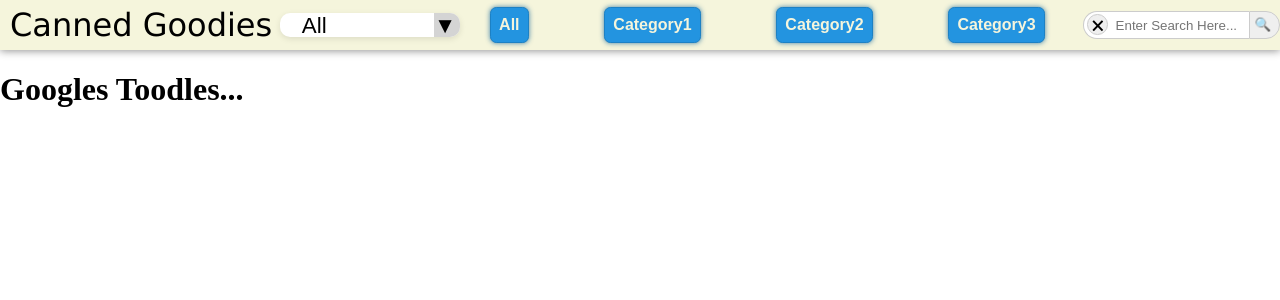
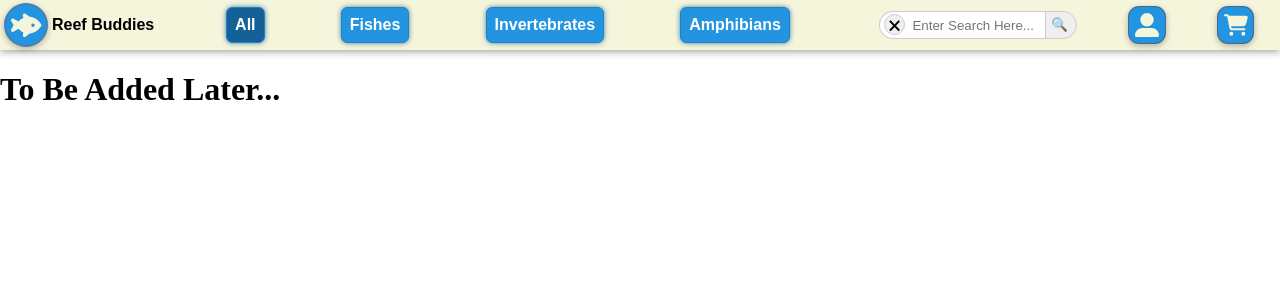
Before and after one commit to SattyikKundu/Codecademy-Portfolio-Project-5, a React (Vite) app in the folder client/: page / in a window 1280 px wide. Shown: the top 300 px of the page. Built offline with nearby package versions, Linux system fonts and the light colour scheme.

Commit message:
Added menu cart & profile buttons
Will add functionality later (and need to fix mobile as well)

```diff
--- a/client/package.json
+++ b/client/package.json
@@ -13,6 +13,9 @@
   "license": "ISC",
   "description": "",
   "dependencies": {
+    "@fortawesome/fontawesome-svg-core": "^6.7.2",
+    "@fortawesome/free-solid-svg-icons": "^6.7.2",
+    "@fortawesome/react-fontawesome": "^0.2.2",
     "axios": "^1.9.0",
     "react": "^19.1.0",
     "react-dom": "^19.1.0",
--- a/client/src/App/App.jsx
+++ b/client/src/App/App.jsx
@@ -9,7 +9,7 @@ const App = () => {
     return (
         <div className="app-body">
             <Menu />
-            <h1>Googles Toodles...</h1>
+            <h1>To Be Added Later...</h1>
         </div>
     );
 }
--- a/client/src/components/menu/menu.css
+++ b/client/src/components/menu/menu.css
@@ -1,6 +1,8 @@
+/*****************************************************************************/
+/********** General styling for header menu **********************************/
+/*****************************************************************************/
 
-.header-menu { /* General header menu styles */
-
+.header-menu {
     display: flex; /* menu items in row layout*/
     flex-direction: row;
     width: 100%; /* Menu takes screen width */
@@ -10,9 +12,54 @@
     box-shadow: 0px 1px 8px rgb(146, 146, 146); /* Shadow border under menu */
 }
 
-.logo-text {
-    margin: auto auto auto 10px;
-    font-family:Verdana, Geneva, Tahoma, sans-serif;
-    height: fit-content;
-    font-size: 2rem;
+
+/*****************************************************************************/
+/********** Styling for logo *************************************************/
+/*****************************************************************************/
+
+.logo-container { /* overall styling for container of logo and text */
+    display: flex;
+    flex-direction: row;
+    align-self: center; /* vertical centering of button */
 }
+
+.icon-container { /* container (and border) style of icon */
+    display: flex;
+    border: 2px solid #62719ca6; /* border styling of container */
+    background-color: #2394e0;
+    box-shadow: 0 2px 6px rgba(0, 0, 0, 0.281);
+    width:  2.5rem;
+    height: 2.5rem;
+    border-radius: 50%;
+    overflow: hidden;
+
+    margin: auto 0.25rem;
+}
+
+.icon-container .fish-icon { /* styling of actual fish icon */
+    color: beige;
+    width: 1.9rem;
+    height: 1.9rem;
+    margin: auto;
+}
+
+#store-name {
+    align-self: center;
+    display: flex;
+    flex-direction: row;
+
+    font-family:sans-serif;
+    font-weight: 600;
+    margin-right: 0.5rem;
+}
+
+#store-name::after {
+    content: '\00a0 Buddies';
+    align-self: center;
+}
+
+@media screen and (max-width: 767px) {
+    #store-name {
+        display: none;
+    }
+}
--- a/client/src/components/menu/menu.jsx
+++ b/client/src/components/menu/menu.jsx
@@ -1,7 +1,11 @@
 import React from "react";
+import { FontAwesomeIcon } from '@fortawesome/react-fontawesome'; // used to import FontAwesomeIcons
+import { faFishFins } from '@fortawesome/free-solid-svg-icons';
 
 import CategoryButtons from '../menuCategories/menuCategories.jsx';
 import SearchBar from "../menuSearchBox/menuSearchBox.jsx";
+import ProfileButton from "../menuUserProfile/menuUserProfile.jsx";
+import CartButton from "../menuCartBttn/menuCartBttn.jsx";
 
 import './menu.css';
 
@@ -9,9 +13,16 @@ const Menu = () => {
     //console.log("Menu rendered");
     return (
         <div className="header-menu">
-            <div className="logo-text">Canned Goodies</div>
-            <CategoryButtons/>
-            <SearchBar />
+          <div className="logo-container">
+            <div className="icon-container">
+              <FontAwesomeIcon icon={faFishFins} className="fish-icon" />
+            </div>
+            <span id="store-name">Reef</span>
+          </div>
+          <CategoryButtons />
+          <SearchBar />
+          <ProfileButton />
+          <CartButton />
         </div>
     );
 }
--- a/client/src/components/menuCartBttn/menuCartBttn.css
+++ b/client/src/components/menuCartBttn/menuCartBttn.css
@@ -0,0 +1,43 @@
+
+.cart-bttn-container {
+    display: flex; /* Flex display for easy centering */
+    align-self: center; /* vertical centering of flex bttn container */
+    margin: 0 auto;
+
+
+    border: 1px solid #545c75c7; /* border styling of container */
+    border-radius: 30%;
+    box-shadow: 0 2px 6px rgba(0, 0, 0, 0.281);
+
+    overflow: hidden; /* container content styling */
+    background-color: #2394e0;
+
+    width: 2.2rem; /* overall button dimensions*/
+    height: 2.2rem;
+
+    /* TEMP margins to remove later */
+   /* margin-right: 1rem;
+    margin-left: 1rem; */
+
+    cursor: pointer;
+}
+
+.cart-icon { /* icon color & size styling */
+    color: beige;
+    margin: auto;
+    width: 1.5rem;
+    height: 1.5rem;
+}
+
+
+.cart-bttn-container:hover {  /* Profile button color change on hover*/
+    background-color: #136196;
+}
+
+.cart-bttn-container:hover .user-icon {
+    color: beige;
+}
+
+.cart-bttn-container:active { /* Shrink button on press */
+    transform: scale(0.9);
+}
--- a/client/src/components/menuCartBttn/menuCartBttn.jsx
+++ b/client/src/components/menuCartBttn/menuCartBttn.jsx
@@ -0,0 +1,17 @@
+import { FontAwesomeIcon } from '@fortawesome/react-fontawesome'; // used to import FontAwesomeIcons
+import { faCartShopping } from '@fortawesome/free-solid-svg-icons';
+
+import './menuCartBttn.css';
+
+const CartButton = () => {
+
+    return (
+      <>
+        <div className='cart-bttn-container'>
+          <FontAwesomeIcon icon={faCartShopping} className='cart-icon' />
+        </div>
+      </>
+    );
+}
+
+export default CartButton;
--- a/client/src/components/menuCategories/menuCategories.css
+++ b/client/src/components/menuCategories/menuCategories.css
@@ -9,9 +9,9 @@
     position: relative; /* for later absolutely positioned item(s)*/
 
     height: 1.5rem; /* dropdown menu container dimensions*/
-    width: 180px;
-    margin: auto;
-    left: 0.5rem;
+    width: 190px;
+    margin: auto 0;
+    /*left: 0.5rem; */
 
     font-size: 1.4rem; /* font styling inside dropdown*/
     font-family: Arial, Helvetica, sans-serif;
@@ -47,7 +47,7 @@
     position:absolute;
     top: 24.5px;
     left: 10px;
-    width: 143px;
+    width: 153px;
     background-color: white;
     cursor: pointer;
     border-radius: 0 0 6px 6px;
@@ -77,18 +77,21 @@
 .buttons-container { /* contains the buttons */
     display: flex; /* flex layout with item in row*/
     flex-direction: row;
-    margin: auto; /* centering of container*/
-
-    flex-grow: 1; /* container grows to take available width */
-    justify-content: space-around; /* or space between*/
+    align-self: center; /* vertical centering of container */
+    margin: 0 auto;     /* horizontal centering of container*/
+    width: 50%;
+    /*flex-grow: 1; /* container grows to take available width */
+    /*justify-content: space-around; /* or space between*/
 }
 
 .button { /* button style*/
     font-family: Arial, Helvetica, sans-serif;
     font-weight:600;
 
-    color: beige; /* text and button color */
-    background-color: #2394e0;
+    /* color: #f5f5dc; /* text and button color (modified in .jsx file) */
+    /* background-color: #2394e0; */
+
+    margin: auto;
 
     border: 1px solid #1d81c4;
     box-shadow: 0 0 5px #18679cd0;
@@ -108,3 +111,16 @@
 .button:active {
     transform: scale(0.9);
 }
+
+
+@media screen and (max-width: 900px) {
+    .buttons-container {
+        display: none;
+    }
+}
+
+@media screen and (min-width: 901px) {
+    .custom-dropdown {
+        display: none;
+    }
+}
--- a/client/src/components/menuCategories/menuCategories.jsx
+++ b/client/src/components/menuCategories/menuCategories.jsx
@@ -37,11 +37,24 @@ const CategoryButtons = () => {
         }
     },[]) // runs once on component mount
 
-    /* drop-down menu option styling colors */
+    /* drop-down menu option styling colors (for mobile screen sizes) */
     const selectedBG   = '#2394e0'; // background color of selected option
     const unSelectedBG = 'transparent'; // background color of unselected option
     const selectedFG   = '#fff';        // text color (or 'foreground color') of selected option
     const unSelectedFG = '#000';        // text color of unselected option
+
+    /* Colors of category buttons (when selected/unselected) for desktop screen sizes */
+    //const selectedTxt   = '#2394e0'; // background color of selected option
+    //const unSelectedTxt = 'f5f5dc'; // background color of unselected option
+    const textColor         = '#fff';
+    const selectBttnColor   = '#136196';         // text color (or 'foreground color') of selected option
+    const unSelectBttnColor = '#2394e0';        // text color of unselected option
+
+    /* Categories' names */
+    const category1 = 'All';
+    const category2 = 'Fishes';
+    const category3 = 'Invertebrates';
+    const category4 = 'Amphibians';
 
     return (
         <>
@@ -55,43 +68,43 @@ const CategoryButtons = () => {
                 <div className="menu-options">
                     <div
                         className="option"
-                        onClick={()=>selectOption('All')}
+                        onClick={()=>selectOption(`${category1}`)}
                         style={{ // option's text and background color changes depending on selection (or not)
-                            backgroundColor: selected==='All' ? `${selectedBG}` : `${unSelectedBG}`,
-                                      color: selected==='All' ? `${selectedFG}` : `${unSelectedFG}`
+                            backgroundColor: selected===`${category1}` ? `${selectedBG}` : `${unSelectedBG}`,
+                                      color: selected===`${category1}` ? `${selectedFG}` : `${unSelectedFG}`
                         }}
                     >
-                        All
+                        {category1}
                     </div>
                     <div
                         className="option"
-                        onClick={()=>selectOption('Category1')}
+                        onClick={()=>selectOption(`${category2}`)}
                         style={{
-                            backgroundColor: selected==='Category1' ? `${selectedBG}`: `${unSelectedBG}`,
-                                      color: selected==='Category1' ? `${selectedFG}`: `${unSelectedFG}`
+                            backgroundColor: selected===`${category2}` ? `${selectedBG}`: `${unSelectedBG}`,
+                                      color: selected===`${category2}` ? `${selectedFG}`: `${unSelectedFG}`
                         }}
                     >
-                        Category1
+                        {category2}
                     </div>
                     <div
                         className="option"
-                        onClick={()=>selectOption('Category2')}
+                        onClick={()=>selectOption(`${category3}`)}
                         style={{
-                            backgroundColor: selected==='Category2' ? `${selectedBG}`: `${unSelectedBG}`,
-                                      color: selected==='Category2' ? `${selectedFG}`: `${unSelectedFG}`
+                            backgroundColor: selected===`${category3}` ? `${selectedBG}`: `${unSelectedBG}`,
+                                      color: selected===`${category3}` ? `${selectedFG}`: `${unSelectedFG}`
                         }}
                     >
-                        Category2
+                        {category3}
                     </div>
                     <div
                         className="option"
-                        onClick={()=>selectOption('Category3')}
+                        onClick={()=>selectOption(`${category4}`)}
                         style={{
-                            backgroundColor: selected==='Category3' ? `${selectedBG}`: `${unSelectedBG}`,
-                                      color: selected==='Category3' ? `${selectedFG}`: `${unSelectedFG}`
+                            backgroundColor: selected===`${category4}` ? `${selectedBG}`: `${unSelectedBG}`,
+                                      color: selected===`${category4}` ? `${selectedFG}`: `${unSelectedFG}`
                         }}
                     >
-                        Category3
+                        {category4}
                     </div>
                 </div>
                 )
@@ -99,10 +112,34 @@ const CategoryButtons = () => {
         </div>
         {/* Categories button for desktop screen sizes */}
         <div className="buttons-container">
-            <div className="button">All</div>
-            <div className="button">Category1</div>
-            <div className="button">Category2</div>
-            <div className="button">Category3</div>
+            <div className="button"
+                onClick={()=>selectOption(category1)}
+                style={{
+                    backgroundColor: selected===`${category1}` ? `${selectBttnColor}`: `${unSelectBttnColor}`,
+                              color: `${textColor}`
+                }}>
+                {category1}</div>
+            <div className="button"
+                onClick={()=>selectOption(category2)}
+                style={{
+                    backgroundColor: selected===`${category2}` ? `${selectBttnColor}`: `${unSelectBttnColor}`,
+                              color: `${textColor}`
+                }}>
+                {category2}</div>
+            <div className="button"
+                onClick={()=>selectOption(category3)}
+                style={{
+                    backgroundColor: selected===`${category3}` ? `${selectBttnColor}`: `${unSelectBttnColor}`,
+                              color: `${textColor}`
+                }}>
+                {category3}</div>
+            <div className="button"
+                onClick={()=>selectOption(category4)}
+                style={{
+                    backgroundColor: selected===`${category4}` ? `${selectBttnColor}`: `${unSelectBttnColor}`,
+                              color: `${textColor}`
+                }}>
+                {category4}</div>
         </div>
         </>
     );
--- a/client/src/components/menuUserProfile/menuUserProfile.css
+++ b/client/src/components/menuUserProfile/menuUserProfile.css
@@ -0,0 +1,43 @@
+
+.profile-bttn-container {
+    display: flex; /* Flex display for easy centering of button */
+    align-self: center; /* vertical centering of button */
+    margin: 0 auto;
+
+    border: 1px solid #545c75c7; /* border styling of container */
+    border-radius: 30%;
+    box-shadow: 0 2px 6px rgba(0, 0, 0, 0.281);
+
+    overflow: hidden; /* container content styling */
+    background-color: #2394e0;
+
+    width: 2.2rem; /* overall button dimensions*/
+    height: 2.2rem;
+
+    /* TEMP margins to remove later */
+   /* margin-right: 1rem;
+    margin-left: 1rem;*/
+
+    cursor: pointer;
+}
+
+.user-icon { /* icon color & size styling */
+    color: beige;
+    align-self: center; /* vertical centering in parent's flex display */
+    margin: 0 auto; /* hortizontal centering */
+    width: 1.5rem;
+    height: 1.5rem;
+}
+
+
+.profile-bttn-container:hover {  /* Profile button color change on hover*/
+    background-color: #136196;
+}
+
+.profile-bttn-container:hover .user-icon {
+    color: beige;
+}
+
+.profile-bttn-container:active { /* Shrink button on press */
+    transform: scale(0.9);
+}
--- a/client/src/components/menuUserProfile/menuUserProfile.jsx
+++ b/client/src/components/menuUserProfile/menuUserProfile.jsx
@@ -0,0 +1,17 @@
+import { FontAwesomeIcon } from '@fortawesome/react-fontawesome'; // used to import FontAwesomeIcons
+import { faUserLarge } from '@fortawesome/free-solid-svg-icons';
+
+import './menuUserProfile.css';
+
+const ProfileButton = () => {
+
+    return (
+      <>
+        <div className='profile-bttn-container'>
+          <FontAwesomeIcon icon={faUserLarge} className='user-icon' />
+        </div>
+      </>
+    );
+}
+
+export default ProfileButton;
```
Also changed, not shown: 1 other file (tests, documents, lock files or other folders).
